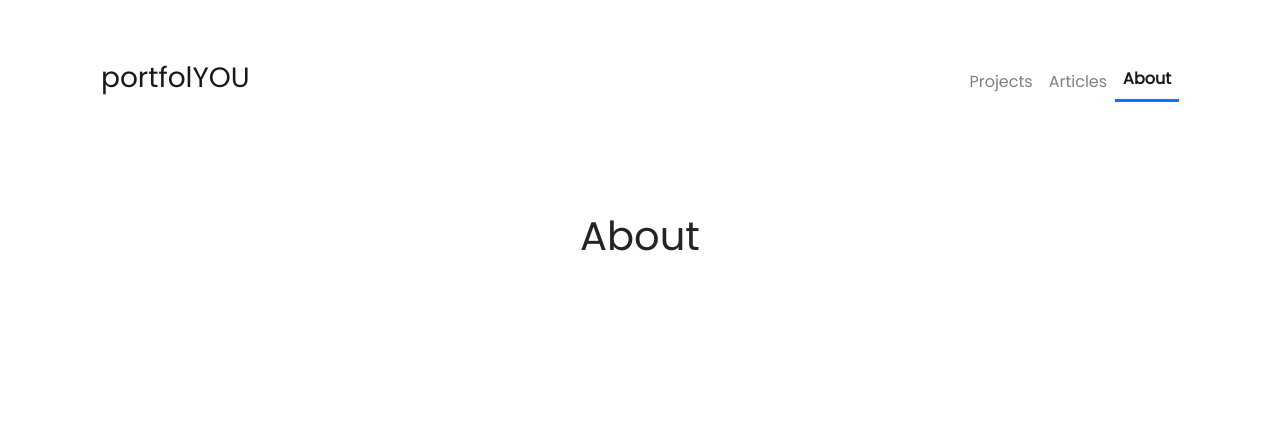
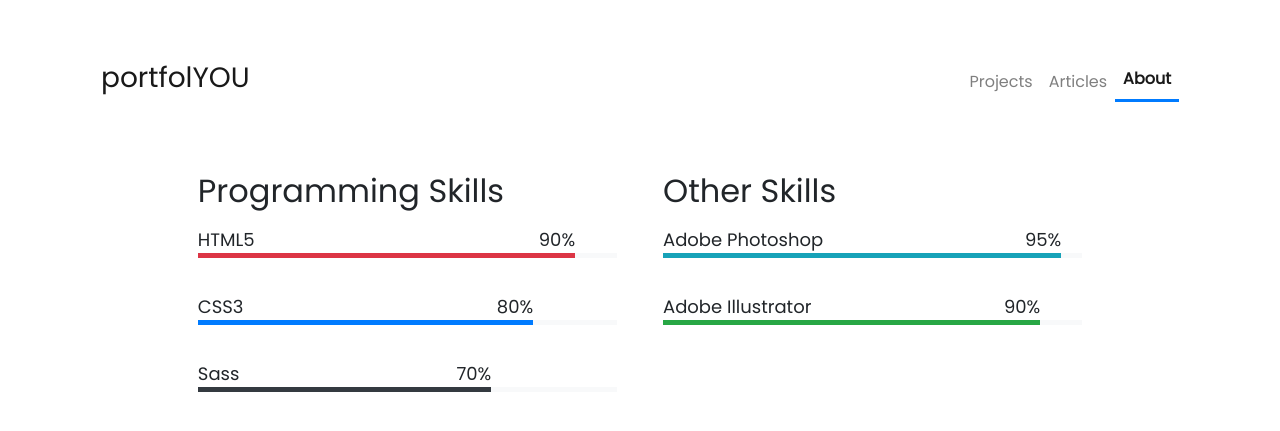
Before and after one commit to yousinix/portfolYOU, a Jekyll site: the page built from pages/about.html, in a window 1280 px wide. Shown: the top 431 px of the page. Built offline with Jekyll 4.4.1, drawn with Linux system fonts in a browser that asks for light colours; nearby versions of some CDN libraries.

Commit message:
Add Skills

```diff
--- a/_sass/_base.scss
+++ b/_sass/_base.scss
@@ -3,7 +3,60 @@ body {
 }
 
 .active {
-    border-bottom: 3px solid #007bff;
+    border-bottom: 3px solid $primary;
     margin-top: -3px;
     font-weight: bold;
 }
+
+
+.skill {
+    margin-bottom: 35px;
+    position: relative;
+    overflow: hidden;
+
+    > p {
+        margin: 0;
+        font-size: 18px;
+    }
+
+    &:before{
+        width: 100%;
+        height: 5px;
+        content: "";
+        display: block;
+        position: absolute;
+        background: $light;
+        bottom: 0;
+    }
+}
+
+.skill-bar {
+    width: 100%;
+    height: 5px;
+    background: $primary;
+    display: block;
+    position: relative;
+
+    span{
+        position: absolute;
+        border-top: 5px solid inherit;
+        top: -30px;
+        padding: 0;
+        font-size: 18px;
+        padding: 3px 0;
+        font-weight: 500;
+        right: 0;
+    }
+}
+
+.skill-bar.skill-bar-secondary { background: $secondary; }
+.skill-bar.skill-bar-success { background: $success; }
+.skill-bar.skill-bar-info { background: $info; }
+.skill-bar.skill-bar-warning { background: $warning; }
+.skill-bar.skill-bar-danger { background: $danger; }
+.skill-bar.skill-bar-light { background: $light; }
+.skill-bar.skill-bar-dark { background: $dark; }
+
+@for $i from 0 through 100 {
+    .skill-#{$i} { width: percentage($i/100); }
+}
--- /dev/null
+++ b/_sass/_variables.scss
@@ -0,0 +1,8 @@
+$primary:   #007bff;
+$secondary: #6c757d;
+$success:   #28a745;
+$info:      #17a2b8;
+$warning:   #ffc107;
+$danger:    #dc3545;
+$light:     #f8f9fa;
+$dark:      #343a40;
--- a/assets/css/custom.scss
+++ b/assets/css/custom.scss
@@ -4,4 +4,5 @@
 @import url('https://fonts.googleapis.com/css?family=Poppins');
 
 // Import partials from `sass_dir` (defaults to `_sass`)
-@import "base";
+@import "variables",
+        "base";
--- a/pages/about.html
+++ b/pages/about.html
@@ -1,8 +1,69 @@
 ---
 layout: default
 permalink: /about/
+
+# visit https://getbootstrap.com/docs/4.1/utilities/colors/#background-color
+# to know available colors (white and transparent aren't included)
+# default color is blue (primary)
+
+programming-skills:
+
+    - name: HTML5
+      percentage: 90
+      color: danger
+
+    - name: CSS3
+      percentage: 80
+      color:
+
+    - name: Sass
+      percentage: 70
+      color: dark
+
+
+other-skills:
+
+    - name: Adobe Photoshop
+      percentage: 95
+      color: info
+
+    - name: Adobe Illustrator
+      percentage: 90
+      color: success
 ---
 
-<div class="row justify-content-center p-5 m-5">
-    <h1>About</h1>
+<div class="row justify-content-center m-3 mt-5">
+
+    <div class="col-lg-5 m-2">
+
+        <h2 class="mb-3">Programming Skills</h2>
+
+        {% for skill in page.programming-skills %}
+        <div class="skill">
+            <p>{{ skill.name }}</p>
+            <div class="skill-bar skill-bar-{{ skill.color }} skill-{{ skill.percentage }} wow animated slideInLeft"
+                 data-wow-delay="{{ forloop.index | divided_by: 20.0 }}">
+                <span>{{ skill.percentage }}%</span>
+            </div>
+        </div>
+        {% endfor %}
+
+    </div>
+
+    <div class="col-lg-5 m-2">
+
+        <h2 class="mb-3">Other Skills</h2>
+
+        {% for skill in page.other-skills %}
+        <div class="skill">
+            <p>{{ skill.name }}</p>
+            <div class="skill-bar skill-bar-{{ skill.color }} skill-{{ skill.percentage }} wow animated slideInLeft"
+                 data-wow-delay="{{ forloop.index | divided_by: 20.0 }}">
+                <span>{{ skill.percentage }}%</span>
+            </div>
+        </div>
+        {% endfor %}
+
+    </div>
+
 </div>
```
